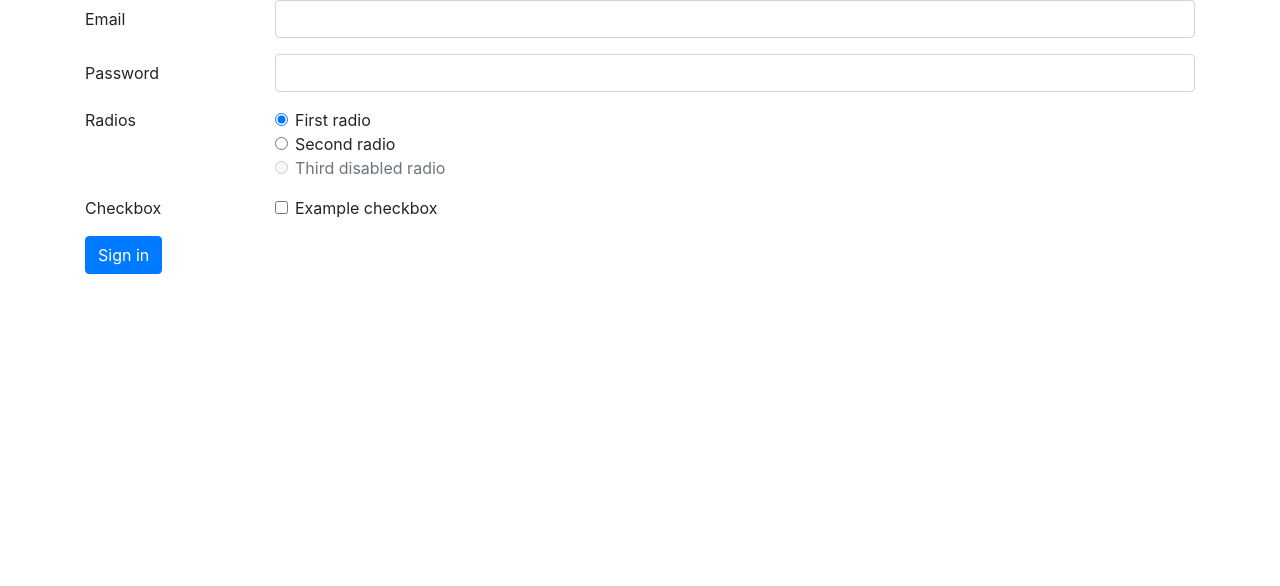
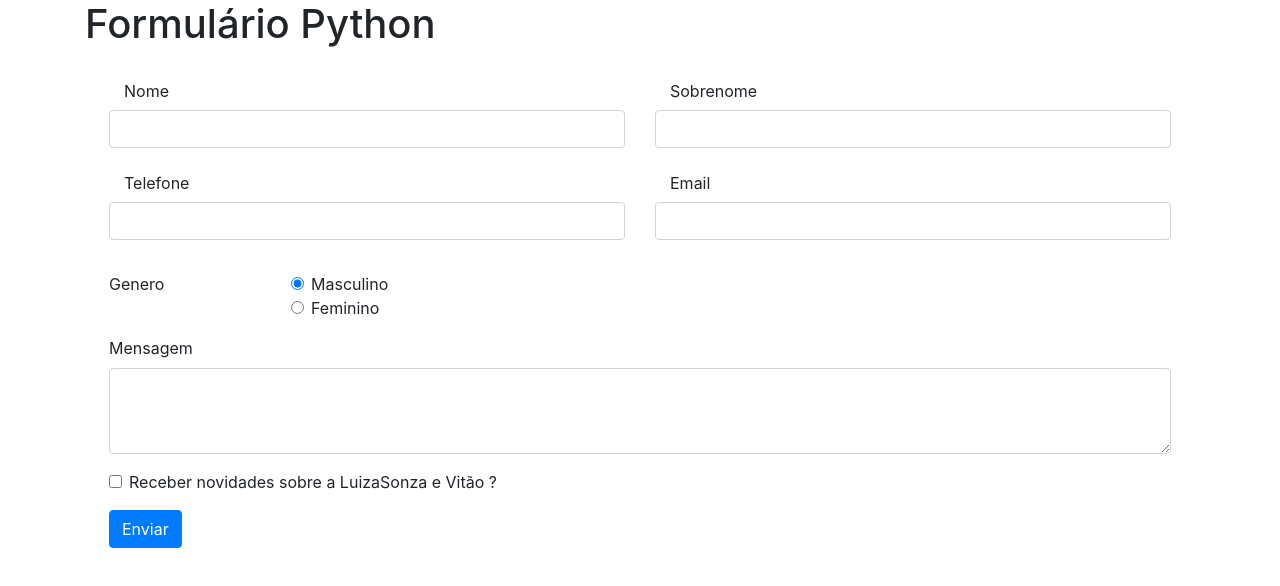
Before and after one commit to Orion-Solutions-FIAP/Project_PyAutoGui_CP2, a plain HTML site: page Formulario/form.html in a window 1280 px wide. Drawn offline with Linux system fonts and the light colour scheme.

Commit message:
Formulário finalizado

```diff
--- a/Formulario/form.html
+++ b/Formulario/form.html
@@ -9,60 +9,74 @@
 </head>
 <body>
     <div class="container">
-        <form>
-            <div class="form-group row">
-            <label for="inputEmail3" class="col-sm-2 col-form-label">Email</label>
-            <div class="col-sm-10">
-                <input type="email" class="form-control" id="inputEmail3">
+        <h1>Formulário Python</h1>
+        <form class="m-4">
+            <fieldset class="form-group">
+                <div class="row">
+                    <div class="form-group col-md-6">
+                        <label for="name" class="col-sm-2 col-form-label">Nome</label>
+                        <input type="text" class="form-control" id="name">
+                    </div>
+                    <div class="form-group col-md-6">
+                        <label for="lastName" class="col-sm-2 col-form-label">Sobrenome</label>
+                        <input type="text" class="form-control" id="lastName">
                     </div>
                 </div>
-            <div class="form-group row">
-            <label for="inputPassword3" class="col-sm-2 col-form-label">Password</label>
-            <div class="col-sm-10">
-                <input type="password" class="form-control" id="inputPassword3">
+                <div class="row">
+                    <div class="form-group col-md-6">
+                        <label for="phone" class="col-sm-2 col-form-label">Telefone</label>
+                        <input type="tel" class="form-control" id="phone">
+                    </div>
+                    <div class="form-group col-md-6">
+                        <label for="email" class="col-sm-2 col-form-label">Email</label>
+                        <input type="email" class="form-control" id="email">
                     </div>
                 </div>
+            </fieldset>
+
             <fieldset class="form-group">
                 <div class="row">
-                <legend class="col-form-label col-sm-2 pt-0">Radios</legend>
+                    <legend class="col-form-label col-sm-2 pt-0">Genero</legend>
                     <div class="col-sm-10">
                         <div class="form-check">
-                    <input class="form-check-input" type="radio" name="gridRadios" id="gridRadios1" value="option1" checked>
-                    <label class="form-check-label" for="gridRadios1">
-                    First radio
+                            <input class="form-check-input" type="radio" name="genero" id="male" value="Masculino" checked>
+                            <label class="form-check-label" for="Masculino">
+                                Masculino
                             </label>
                         </div>
                         <div class="form-check">
-                    <input class="form-check-input" type="radio" name="gridRadios" id="gridRadios2" value="option2">
-                    <label class="form-check-label" for="gridRadios2">
-                    Second radio
-                    </label>
-                </div>
-                <div class="form-check disabled">
-                    <input class="form-check-input" type="radio" name="gridRadios" id="gridRadios3" value="option3" disabled>
-                    <label class="form-check-label" for="gridRadios3">
-                    Third disabled radio
+                            <input class="form-check-input" type="radio" name="genero" id="female" value="Feminino">
+                            <label class="form-check-label" for="Feminino">
+                                Feminino
                             </label>
                         </div>
                     </div>
                 </div>
             </fieldset>
-            <div class="form-group row">
-            <div class="col-sm-2">Checkbox</div>
+
+            <fieldset class="form-group row">
+                <div class="col-sm-12">
+                    <label for="mensagem">Mensagem</label>
+                    <textarea class="form-control" id="mensagem" rows="3"></textarea>
+                </div>
+            </fieldset>
+
+            <fieldset class="form-group row">
                 <div class="col-sm-10">
                     <div class="form-check">
-                <input class="form-check-input" type="checkbox" id="gridCheck1">
-                <label class="form-check-label" for="gridCheck1">
-                    Example checkbox
+                        <input class="form-check-input" type="checkbox" id="checkBox">
+                        <label class="form-check-label" for="checkBox">
+                                Receber novidades sobre a LuizaSonza e Vitão ?
                         </label>
                     </div>
                 </div>
+            </fieldset>
+
+            <fieldset class="form-group row">
+                <div class="col-sm-10">
+                    <button type="submit" class="btn btn-primary">Enviar</button>
                 </div>
-            <div class="form-group row">
-            <div class="col-sm-10">
-                <button type="submit" class="btn btn-primary">Sign in</button>
-            </div>
-            </div>
+            </fieldset>
         </form>
     </div>
 
```
Also changed, not shown: 1 other file. Lines whose indentation alone changed are shown as unchanged.
